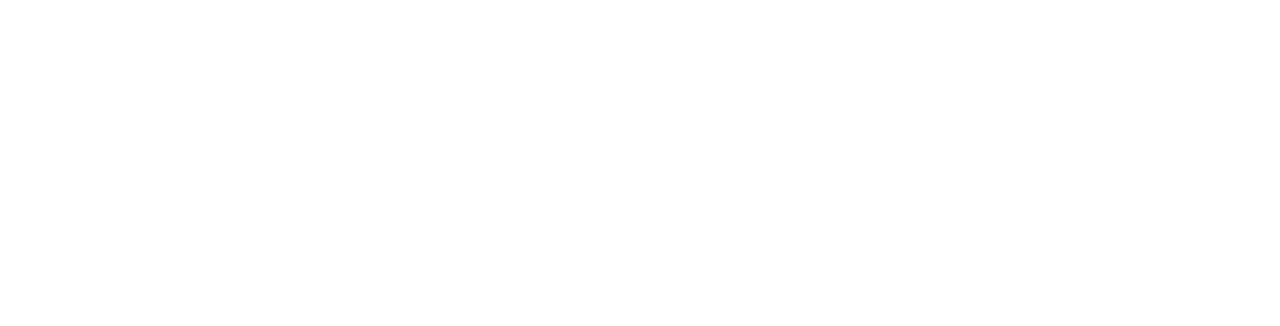
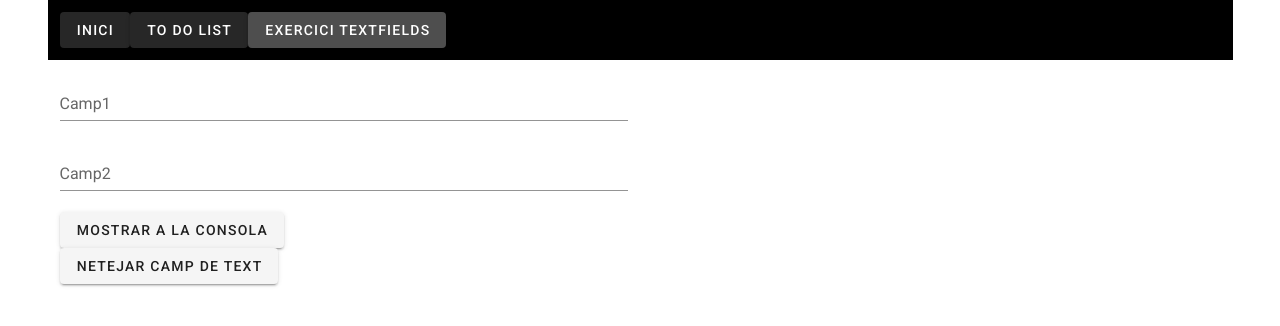
Before and after one commit to mand777/curs-vue-girona-22-nov, a Nuxt app in the folder codi/: page /textfields in a window 1280 px wide. Before the commit this address had no page. Shown: the top 326 px of the page. Built offline with nearby package versions, Linux system fonts and the light colour scheme.

Commit message:
lowercase

```diff
--- /dev/null
+++ b/codi/components/exerciciTextfields.vue
@@ -0,0 +1,56 @@
+<template>
+    <v-container>
+        <v-row>
+            <v-col col="12" md="6">
+                <v-text-field
+                label="Camp1"
+                v-model="camp1">
+                </v-text-field>
+
+                <v-text-field
+                label="Camp2"
+                v-model="camp2">
+                </v-text-field>
+                <v-btn @click="mostraElsTextos()">mostrar a la consola</v-btn>
+                <br>
+                <v-btn @click="netejarElsTextos()">netejar camp de text</v-btn>
+            </v-col>
+
+            <v-col col="12" md="6">
+                <div style="font-size:40px">{{camp1}}</div>
+                <div style="font-size:40px" v-text="camp2"></div>
+                <div style="font-size:40px" v-html="camp1.toLowerCase()+camp2"></div>
+
+            </v-col>
+        </v-row>
+    </v-container>
+</template>
+
+<script>
+
+//function emplenarElsTextos(){console.log('...')}
+
+export default{
+    data(){
+        return{
+            camp1:"",
+            camp2:""
+        }
+    },
+    methods:{
+        //ES5borrarElsTextos:function(){console.log("---")}
+        //ES6
+        mostraElsTextos(){
+            console.log("Estic dins")
+            console.log("El camp 1 és",this.camp1)
+            console.log("El camp 2 és",this.camp2)
+        },
+        netejarElsTextos(){
+            this.camp1=""
+            this.camp2=""
+        }
+    }
+}
+
+
+</script>
--- a/codi/components/todolist.vue
+++ b/codi/components/todolist.vue
@@ -0,0 +1,5 @@
+<template>
+    <div>
+        to do list">
+    </div>
+</template>
--- a/codi/layouts/default.vue
+++ b/codi/layouts/default.vue
@@ -1,11 +1,19 @@
 <template>
   <v-app>
+    <v-container>
+      <v-row>
+        <v-col style="background-color:black">
+          <v-btn dark to="/">inici</v-btn>
+          <v-btn dark to="/todolist">to do list</v-btn>
+          <v-btn dark to="/textfields">exercici textfields</v-btn>
+        </v-col>
+      </v-row>
+    </v-container>
     <v-main>
-      <v-container>
-        <nuxt/>
-      </v-container>
+      <nuxt/>
     </v-main>
   </v-app>
 </template>
+
 <script>
 </script>
--- /dev/null
+++ b/codi/pages/textfields.vue
@@ -0,0 +1,8 @@
+<template>
+    <div>
+        <exerciciTextfields/>
+    </div>
+</template>
+
+<script>
+</script>
```
